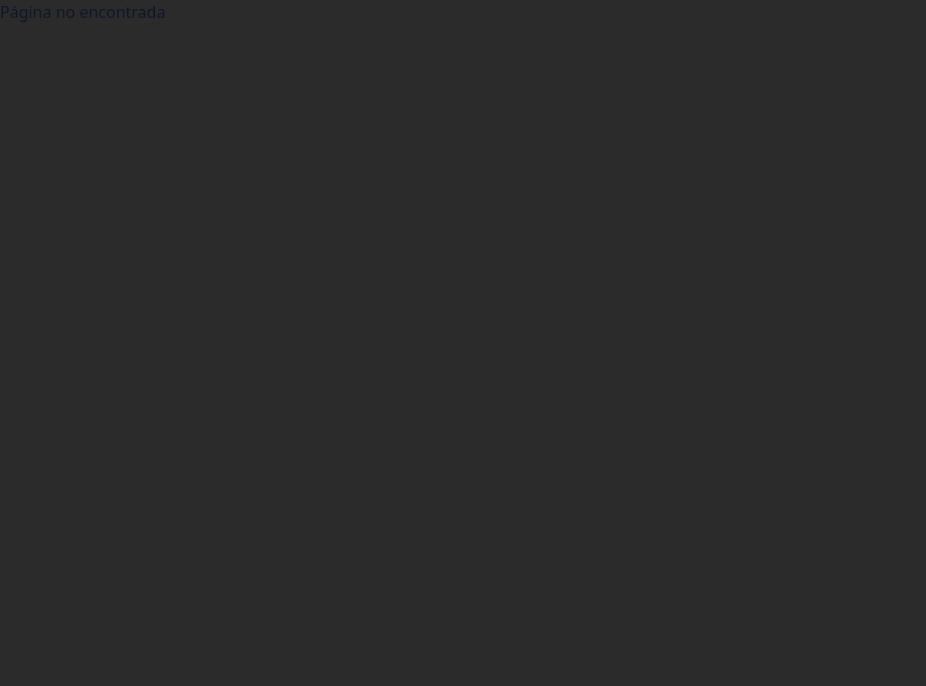
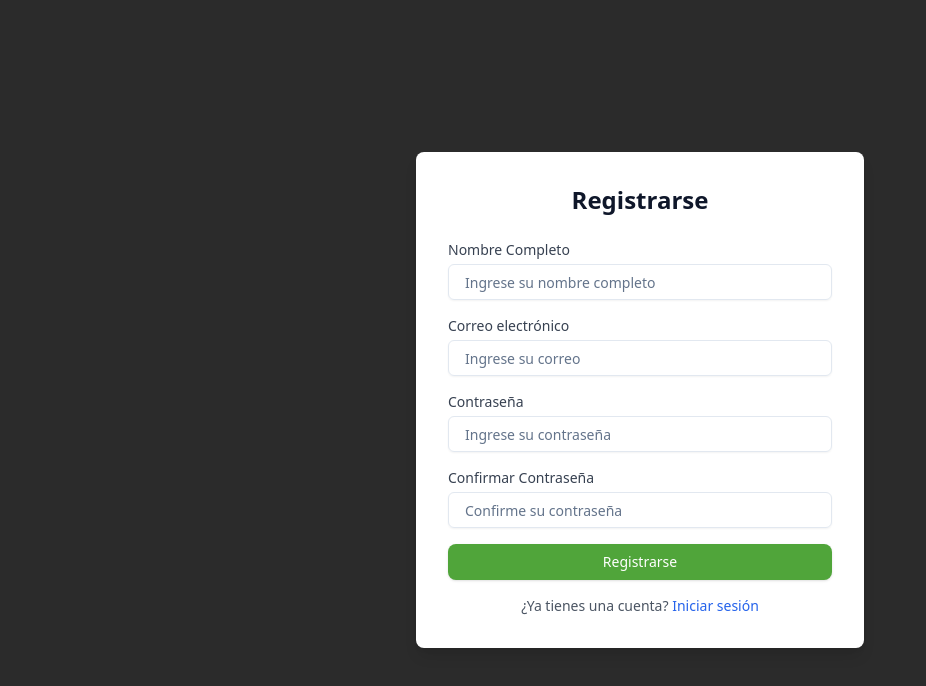
Before and after one commit to mijelDeve/-P1-open-source-search-frontend, a React (Vite) app: page /registro in a window 1280 px wide. Shown: the top 686 px of the page, without its empty margins (0-926 px from the left). Built offline with nearby package versions, Linux system fonts and the light colour scheme.

Commit message:
feat: agregando pantalla de registro

```diff
--- a/src/App.tsx
+++ b/src/App.tsx
@@ -3,6 +3,7 @@ import { Route, Routes } from 'react-router-dom'
 import HomePage from './pages/HomePage'
 import MainLayout from './layout/MainLayout'
 import LoginPage from './pages/LoginPage'
+import RegisterPage from './pages/RegisterPage'
 
 function App() {
   return (
@@ -24,6 +25,13 @@ function App() {
           }
         />
 
+        <Route
+          path="/registro"
+          element={
+            <RegisterPage />
+          }
+        />
+
         {/* Ruta de "Página no encontrada" */}
         <Route path="*" element={<div>Página no encontrada</div>} />
       </Routes>
--- a/src/pages/LoginPage.tsx
+++ b/src/pages/LoginPage.tsx
@@ -1,7 +1,6 @@
 import { useState } from "react";
 import { Input } from "../components/ui/input";
 import { Button } from "../components/ui/button";
-import { Badge } from "../components/ui/badge";
 
 const LoginPage = () => {
   const [email, setEmail] = useState('');
@@ -57,8 +56,9 @@ const LoginPage = () => {
         </form>
 
         {/* Enlace para recuperar la contraseña */}
-        <div className="mt-4 text-center">
+        <div className="mt-4 flex justify-between items-center">
           <a href="#" className="text-sm text-blue-600 hover:text-blue-800">¿Olvidaste tu contraseña?</a>
+          <a href="/registro" className="text-sm text-blue-600 hover:text-blue-800">Registrate</a>
         </div>
       </div>
     </div>
--- /dev/null
+++ b/src/pages/RegisterPage.tsx
@@ -0,0 +1,94 @@
+import React, { useState } from 'react';
+import { Button } from '../components/ui/button';
+import { Input } from '../components/ui/input';
+
+const RegisterPage: React.FC = () => {
+  const [fullName, setFullName] = useState('');
+  const [email, setEmail] = useState('');
+  const [password, setPassword] = useState('');
+  const [confirmPassword, setConfirmPassword] = useState('');
+
+  const handleSubmit = (e: React.FormEvent) => {
+    e.preventDefault();
+    // Aquí agregas la lógica para manejar el registro (validación, llamada a API, etc.)
+    console.log('Nombre completo:', fullName);
+    console.log('Correo electrónico:', email);
+    console.log('Contraseña:', password);
+    console.log('Confirmar contraseña:', confirmPassword);
+  };
+
+  return (
+    <div className="flex justify-center items-center min-h-screen bg-oshblack">
+      <div className="bg-white p-8 rounded-lg shadow-lg w-full max-w-md">
+        <h2 className="text-2xl font-semibold text-center mb-6">Registrarse</h2>
+
+        <form onSubmit={handleSubmit} className="space-y-4">
+          {/* Campo de Nombre Completo */}
+          <div>
+            <label htmlFor="fullName" className="block text-sm font-medium text-gray-700">Nombre Completo</label>
+            <Input
+              id="fullName"
+              type="text"
+              placeholder="Ingrese su nombre completo"
+              value={fullName}
+              onChange={(e) => setFullName(e.target.value)}
+              className="mt-1 block w-full px-4 py-2 border rounded-md text-gray-900 focus:outline-none focus:ring-2 focus:ring-blue-500"
+            />
+          </div>
+
+          {/* Campo de Email */}
+          <div>
+            <label htmlFor="email" className="block text-sm font-medium text-gray-700">Correo electrónico</label>
+            <Input
+              id="email"
+              type="email"
+              placeholder="Ingrese su correo"
+              value={email}
+              onChange={(e) => setEmail(e.target.value)}
+              className="mt-1 block w-full px-4 py-2 border rounded-md text-gray-900 focus:outline-none focus:ring-2 focus:ring-blue-500"
+            />
+          </div>
+
+          {/* Campo de Contraseña */}
+          <div>
+            <label htmlFor="password" className="block text-sm font-medium text-gray-700">Contraseña</label>
+            <Input
+              id="password"
+              type="password"
+              placeholder="Ingrese su contraseña"
+              value={password}
+              onChange={(e) => setPassword(e.target.value)}
+              className="mt-1 block w-full px-4 py-2 border rounded-md text-gray-900 focus:outline-none focus:ring-2 focus:ring-blue-500"
+            />
+          </div>
+
+          {/* Campo de Confirmación de Contraseña */}
+          <div>
+            <label htmlFor="confirmPassword" className="block text-sm font-medium text-gray-700">Confirmar Contraseña</label>
+            <Input
+              id="confirmPassword"
+              type="password"
+              placeholder="Confirme su contraseña"
+              value={confirmPassword}
+              onChange={(e) => setConfirmPassword(e.target.value)}
+              className="mt-1 block w-full px-4 py-2 border rounded-md text-gray-900 focus:outline-none focus:ring-2 focus:ring-blue-500"
+            />
+          </div>
+
+          <Button
+            type="submit"
+            className="w-full bg-oshgreen text-white hover:bg-green-700 focus:outline-none focus:ring-2 focus:ring-blue-500 py-2 rounded-lg"
+          >
+            Registrarse
+          </Button>
+        </form>
+
+        <div className="mt-4 text-center">
+          <p className="text-sm text-gray-600">¿Ya tienes una cuenta? <a href="/ingreso" className="text-blue-600 hover:text-blue-800">Iniciar sesión</a></p>
+        </div>
+      </div>
+    </div>
+  );
+};
+
+export default RegisterPage;
```
